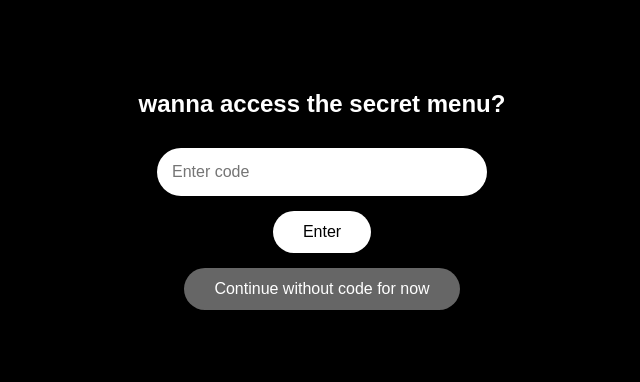
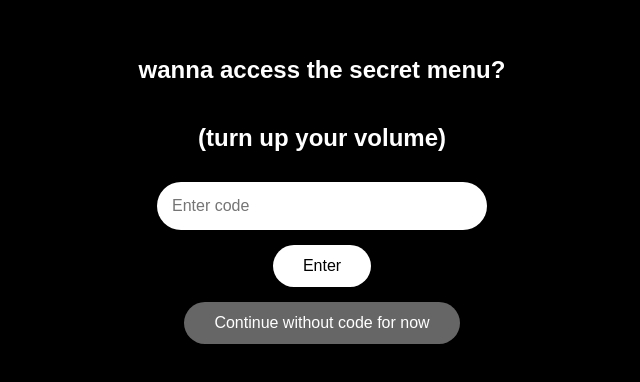
Before and after one commit to LonelyAvocado17/m20bd, a plain HTML site: page index.html in a window 1280 px wide. Shown: the part 210-592 px from the top of the page, without its empty margins (318-958 px from the left). Drawn offline with Linux system fonts and the light colour scheme.

Commit message:
Update index.html

```diff
--- a/index.html
+++ b/index.html
@@ -270,6 +270,7 @@ button{
 <!-- SECRET MENU -->
 <div id="secretMenu" class="screen center hidden">
     <h2>  wanna access the secret menu?</h2>
+    <h2>  (turn up your volume)</h2>
     <input type="password" id="codeInput" placeholder="Enter code" autocomplete="off">
     <button onclick="checkCode()">Enter</button>
     <button class="secondary" onclick="startMain()">Continue without code for now</button>
```
